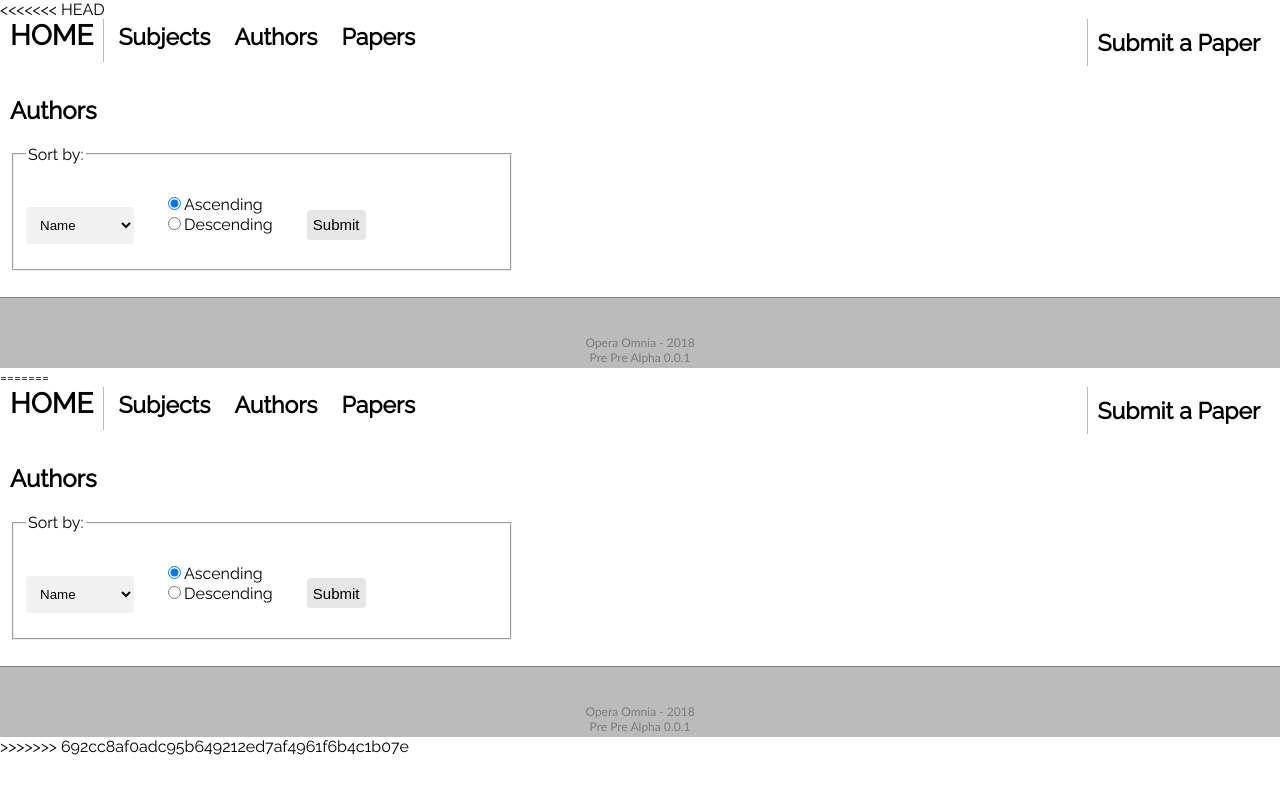
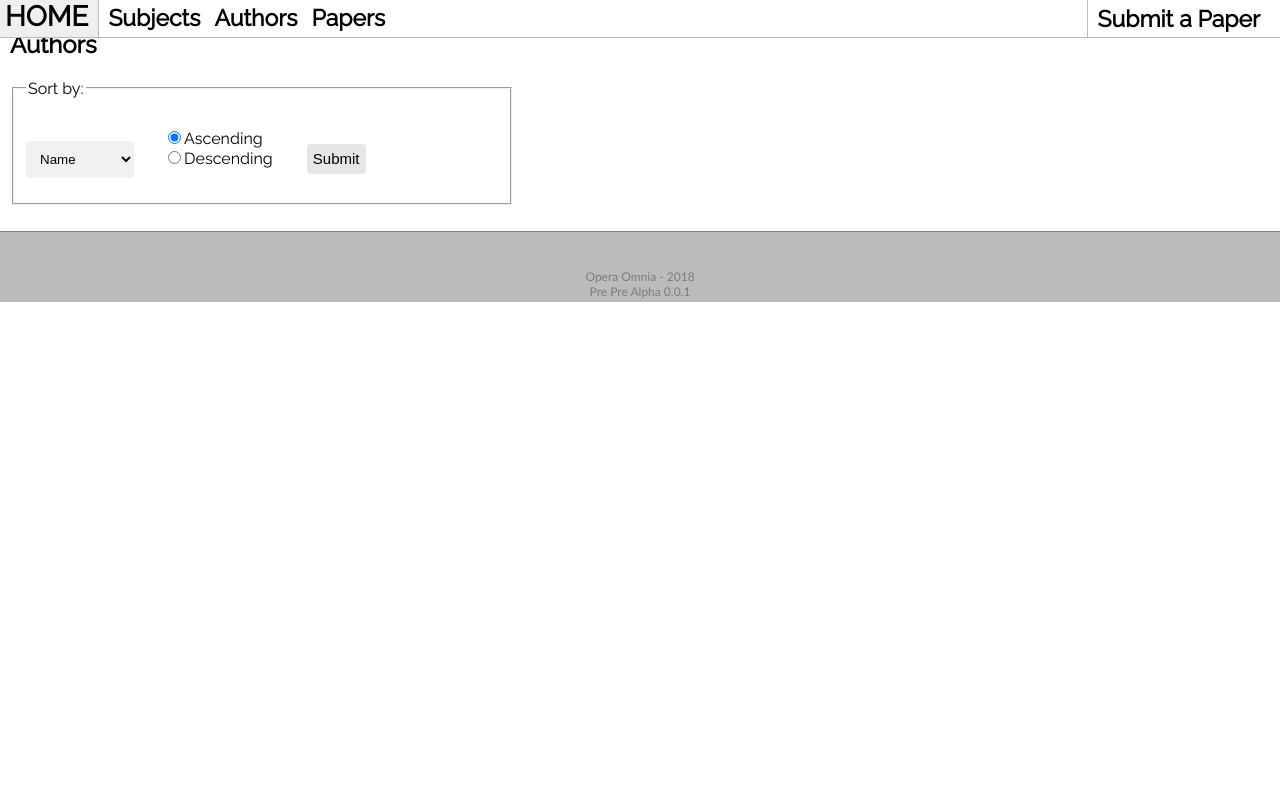
Before and after one commit to SerouxN/OperaOmnia, a PHP site: page /authors.php?sorting=1 in a window 1280 px wide. Run offline with PHP 8.4, Linux system fonts and the light colour scheme; data that the repository does not hold is empty.

Commit message:
Modified Authors page

```diff
--- a/authors.php
+++ b/authors.php
@@ -1,5 +1,3 @@
-<<<<<<< HEAD
-<!DOCTYPE html>
 <html>
 <head>
     <title>Opera Omnia - Authors</title>
@@ -55,62 +53,4 @@
     </section>
 <?php include("footer.php"); ?>
 </body>
-=======
-<!DOCTYPE html>
-<html>
-<head>
-    <title>Opera Omnia - Authors</title>
-    <link rel="stylesheet" type="text/css" href="style.css">
-</head>
-<body>
-    <?php include("header.php"); ?>
-    <section>
-    <h1>Authors</h1>
-    <form method="get" action="#">
-        <fieldset>
-        <legend>Sort by:</legend>
-        <select name="sorting" size="1">
-            <option value="Name">Name
-            <option value="FirstName">First Name
-            <option value="Birthday">Birth Date
-            <option value="DateOfDeath">Death Date
-        </select>
-        <div id="order">
-            <input type="radio" name="order" value=" " checked>Ascending<br>
-            <input type="radio" name="order" value="DESC">Descending<br>
-        </div>
-            <input id="submitButton" type="submit" value="Submit">
-        </fieldset>
-    </form>
-    <ul>
-    <?php
-        $chosenMethod='Name';
-        if ($_GET['sorting'])
-        {
-            $chosenMethod=$_GET['sorting'];
-        }
-        try
-        {
-            $bdd = new PDO('mysql:host=localhost;dbname=opera omnia;charset=utf8', 'root', '');
-            $bdd->setAttribute(PDO::ATTR_ERRMODE, PDO::ERRMODE_EXCEPTION);
-        }
-        catch(Exception $e)
-        {
-                die('Erreur : '.$e->getMessage());
-        }
-        $reponse = $bdd->query('SELECT * FROM authors ORDER BY ' . $chosenMethod ." ". $_GET['order']);
-
-        while ($data = $reponse->fetch())
-        {
-    ?>
-        <li><a href="author.php?authid=<?php echo $data['ID']?>"><p><?php echo $data['FirstName'] ." ". $data['Name']; ?></p></a></li>
-    <?php
-        }
-        $reponse->closeCursor();
-    ?>
-    </ul>
-    </section>
-<?php include("footer.php"); ?>
-</body>
->>>>>>> 692cc8af0adc95b649212ed7af4961f6b4c1b07e
 </html>
```
